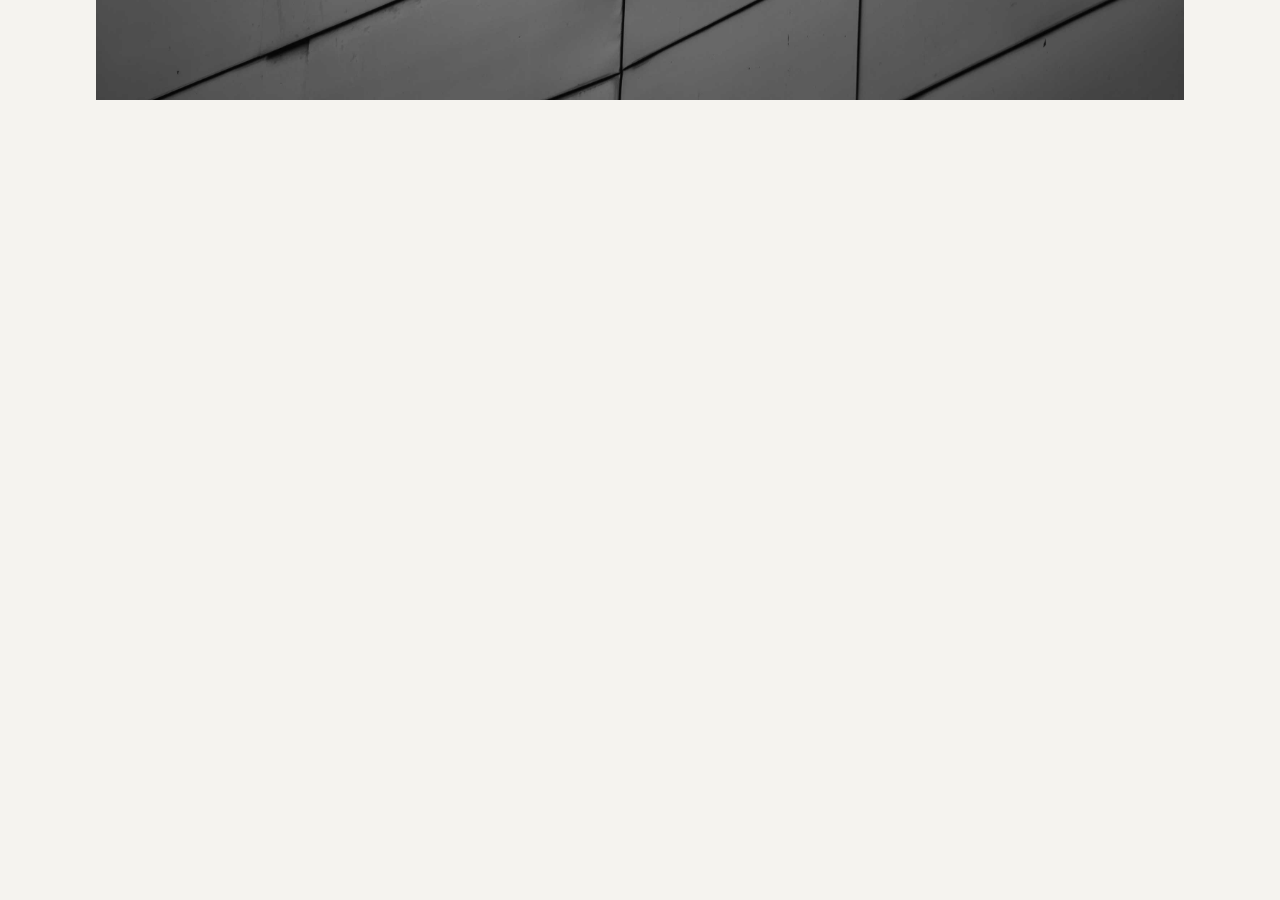
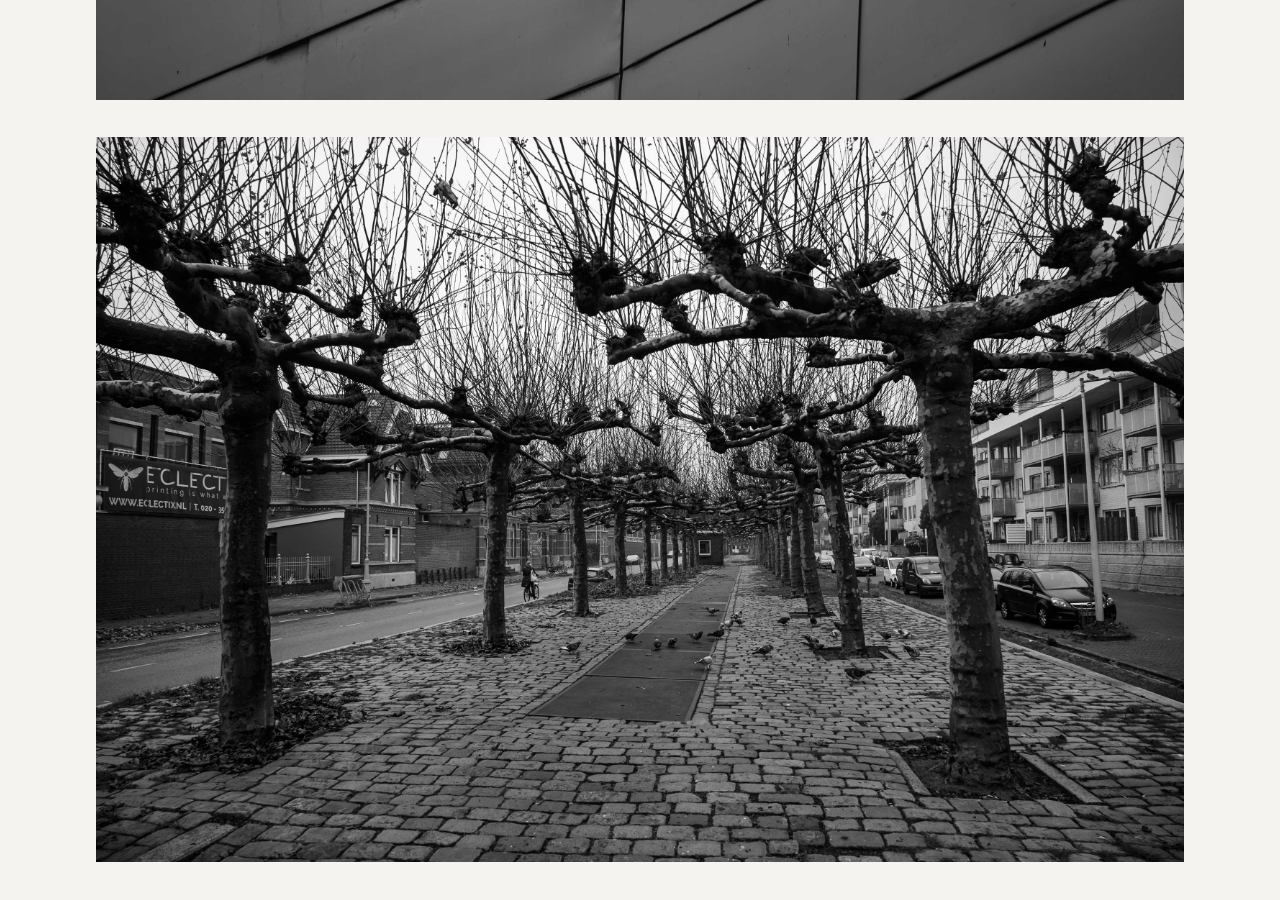
Before and after one commit to JensDDNN/jens-domela-portfolio, a Next.js app: page /work/winter-silence in a window 1280 px wide. Shown: the part 1640-2540 px from the top of the page. Before the commit the page ends 1841 px from the top, so only its background shows below. Built offline with nearby package versions, Linux system fonts and the light colour scheme.

Commit message:
Add image of crow on concrete to winter-silence page

```diff
--- a/app/work/winter-silence/page.tsx
+++ b/app/work/winter-silence/page.tsx
@@ -27,6 +27,16 @@ export default function WinterSilence() {
           marginTop: "2rem",
         }}
       />
+
+      <img
+        src="/images/DSC_1314.jpg"
+        alt="Crow on Concrete"
+        style={{
+          width: "100%",
+          maxWidth: "1200px",
+          marginTop: "2rem",
+        }}
+      />
     </main>
   );
 }
```
